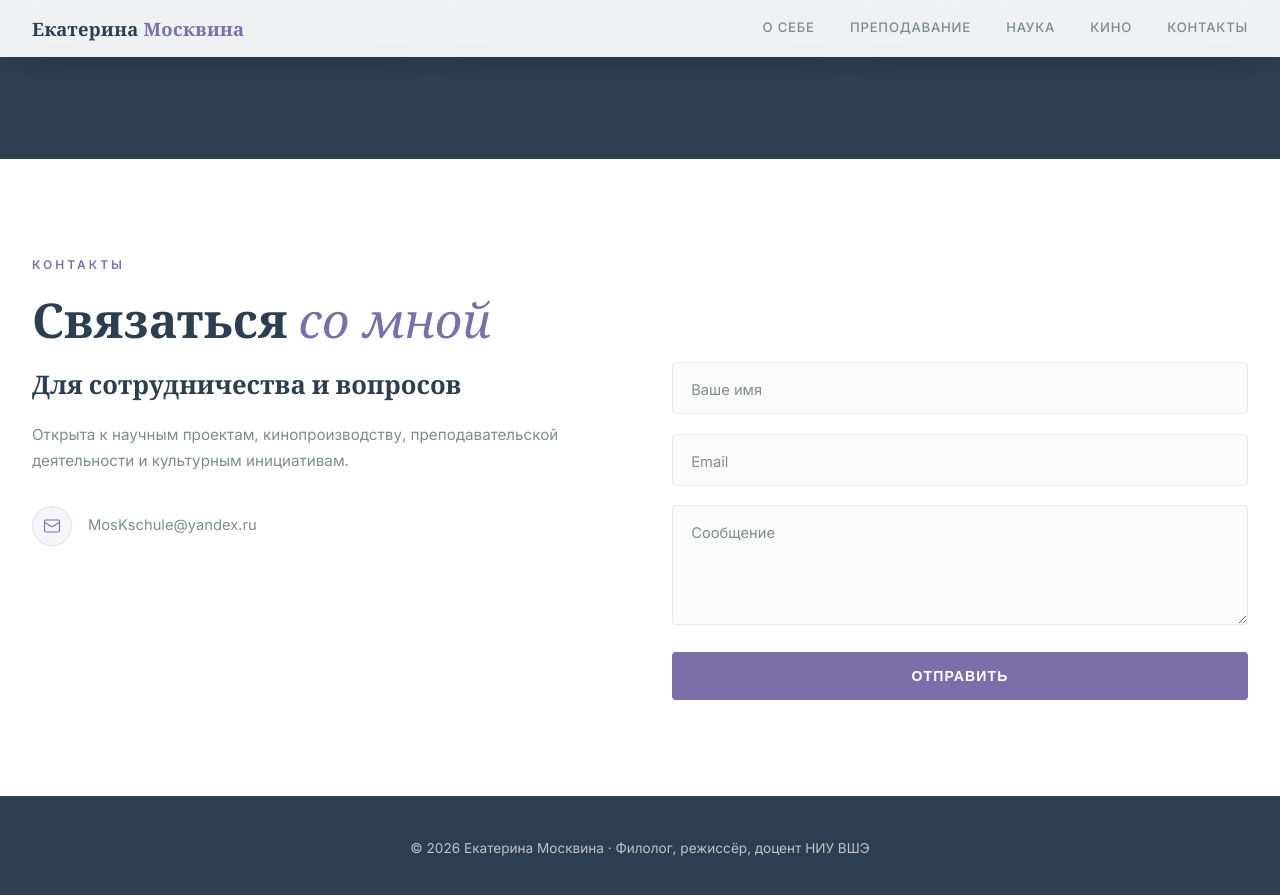
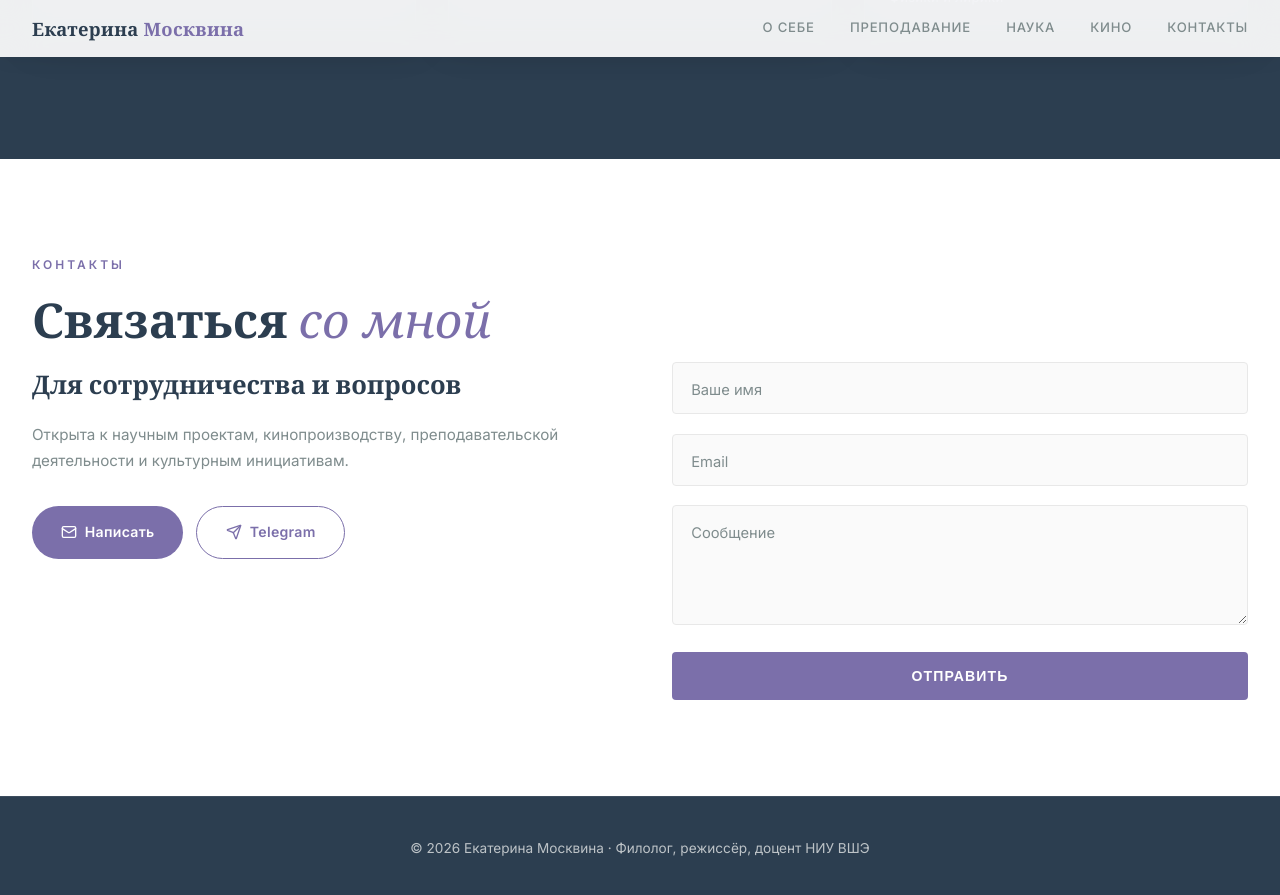
Before and after one commit to bars4um-sys/KateM, a Jekyll site: the page built from index.html, in a window 1280 px wide and 900 px high, scrolled down 5333 px. Shown: the top 895 px of the window. Built offline with Jekyll 4.4.1, drawn with Linux system fonts in a browser that asks for light colours; some web fonts are replaced.

Commit message:
contacts: кнопки «Написать» + «Telegram» вместо контакт-ссылок
- Кнопка «Написать» → mailto:MosKschule@yandex.ru
- Кнопка «Telegram» → https://t.me/sapohrap (target=_blank)
- Pill-кнопки по образцу AdaptScenV3 (accent + outline)

```diff
--- a/_includes/contacts.html
+++ b/_includes/contacts.html
@@ -6,8 +6,13 @@
       <div class="contact-info reveal reveal-delay-2">
         <h3>Для сотрудничества и вопросов</h3>
         <p>Открыта к научным проектам, кинопроизводству, преподавательской деятельности и культурным инициативам.</p>
-        <div class="contact-links">
-          <a href="mailto:MosKschule@yandex.ru" class="contact-link"><span class="ic"><i data-lucide="mail"></i></span> MosKschule@yandex.ru</a>
+        <div class="contact-buttons">
+          <a href="mailto:MosKschule@yandex.ru?subject=Вопрос&body=Здравствуйте! " class="btn btn-primary">
+            <i data-lucide="mail"></i> Написать
+          </a>
+          <a href="https://t.me/sapohrap" target="_blank" rel="noopener" class="btn btn-outline">
+            <i data-lucide="send"></i> Telegram
+          </a>
         </div>
       </div>
       <form class="contact-form reveal reveal-delay-3" id="contactForm" novalidate>
--- a/assets/css/main.css
+++ b/assets/css/main.css
@@ -158,11 +158,13 @@ section{padding:6rem 0;position:relative}
 .contact-grid{display:grid;grid-template-columns:1fr 1fr;gap:4rem;align-items:start}
 .contact-info h3{font-family:var(--serif);font-size:1.6rem;color:var(--primary);margin-bottom:1rem}
 .contact-info p{color:var(--text-muted);margin-bottom:2rem;font-size:.95rem}
-.contact-links{display:flex;flex-direction:column;gap:.8rem}
-.contact-link{display:flex;align-items:center;gap:1rem;color:var(--text-muted);font-size:.92rem;transition:color .3s}
-.contact-link:hover{color:var(--accent)}
-.contact-link .ic{width:40px;height:40px;border-radius:50%;background:rgba(123,111,170,.08);display:flex;align-items:center;justify-content:center;color:var(--accent);border:1px solid rgba(123,111,170,.15);flex-shrink:0}
-.contact-link .ic svg{width:18px;height:18px;stroke-width:1.5}
+.contact-buttons{display:flex;flex-wrap:wrap;gap:.8rem;margin-bottom:2rem}
+.btn{display:inline-flex;align-items:center;justify-content:center;gap:.5rem;font-weight:600;font-size:.88rem;padding:.85rem 1.8rem;border-radius:100px;border:none;cursor:pointer;transition:all .3s;letter-spacing:.02em;text-decoration:none}
+.btn svg,.btn i{width:16px;height:16px;stroke-width:2}
+.btn-primary{background:var(--accent);color:#fff}
+.btn-primary:hover{background:var(--accent-dark);transform:translateY(-2px);box-shadow:0 10px 28px rgba(123,111,170,.28)}
+.btn-outline{background:transparent;color:var(--accent);border:1.5px solid var(--accent)}
+.btn-outline:hover{background:var(--accent);color:#fff;transform:translateY(-2px);box-shadow:0 10px 28px rgba(123,111,170,.2)}
 .contact-form{display:flex;flex-direction:column;gap:1.2rem}
 .form-group{position:relative}
 .form-group input,.form-group textarea{width:100%;padding:1rem 1.2rem;background:var(--bg-light);border:1px solid var(--border);border-radius:4px;color:var(--text-dark);font-family:var(--sans);font-size:.92rem;transition:all .3s}
```
